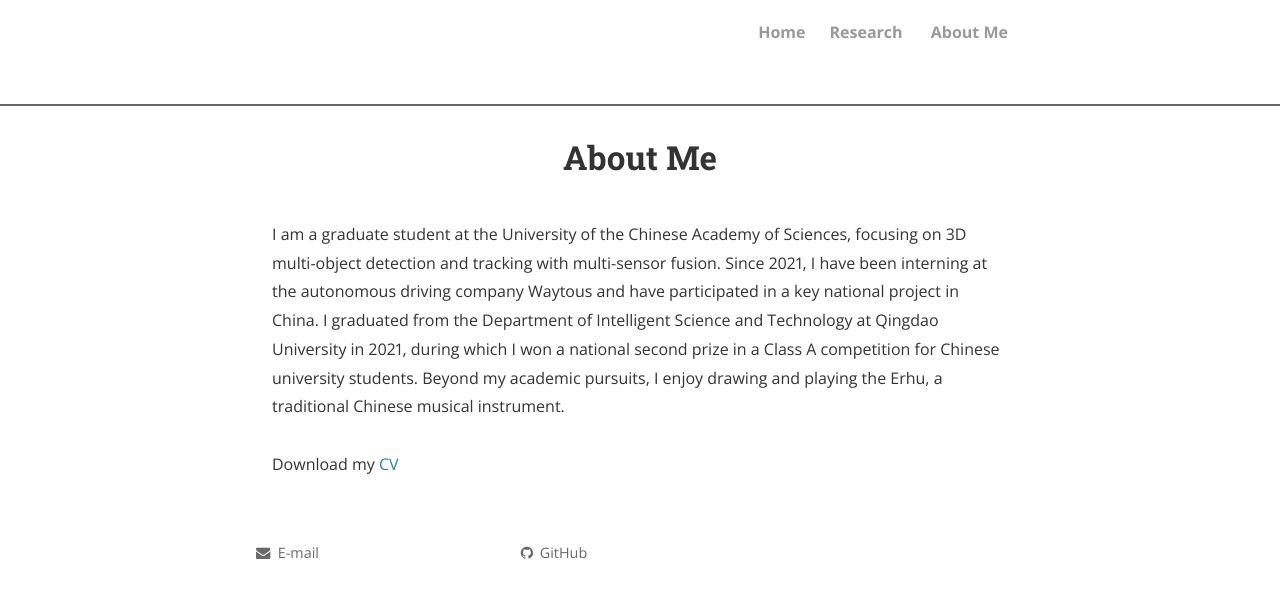
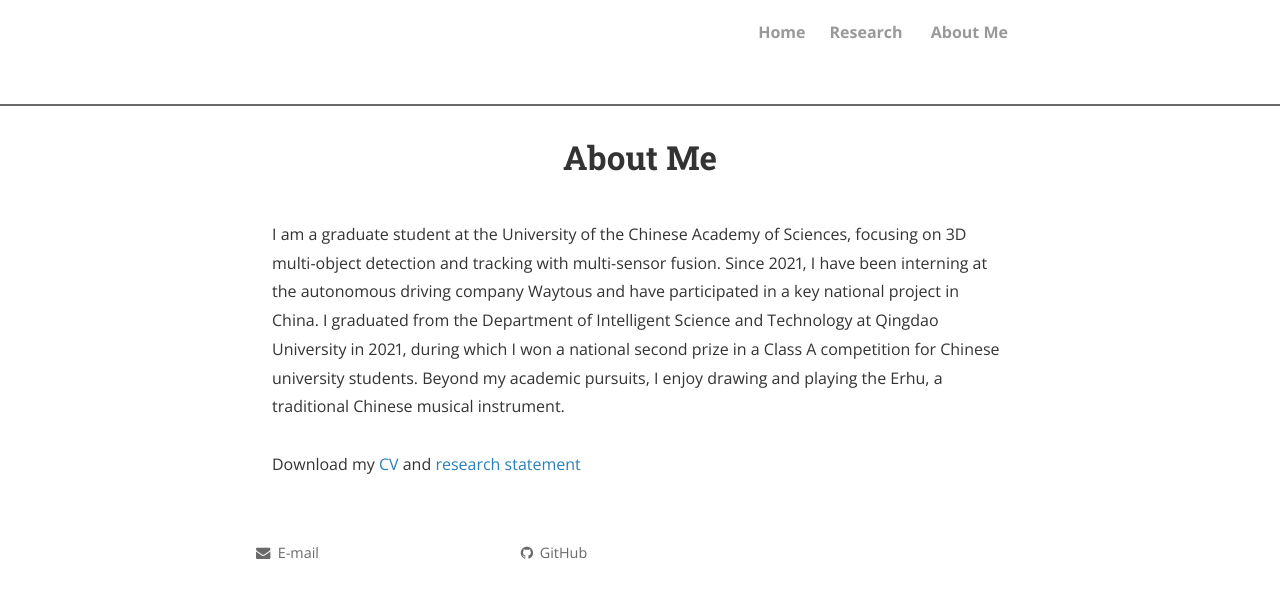
Before and after one commit to Lin3-cc/Lin3-cc.github.io, a Jekyll site: the page built from about.html, in a window 1280 px wide. Shown: the top 598 px of the page. Built offline with Jekyll 4.4.1, drawn with Linux system fonts in a browser that asks for light colours; nearby versions of some CDN libraries; comment, search, counter and statistics services are not loaded; a style sheet for code colours, icons or effects is not loaded.

Commit message:
Update about.html

```diff
--- a/about.html
+++ b/about.html
@@ -6,5 +6,5 @@ permalink: /about/
 I am a graduate student at the University of the Chinese Academy of Sciences, focusing on 3D multi-object detection and tracking with multi-sensor fusion. Since 2021, I have been interning at the autonomous driving company Waytous and have participated in a key national project in China. I graduated from the Department of Intelligent Science and Technology at Qingdao University in 2021, during which I won a national second prize in a Class A competition for Chinese university students. Beyond my academic pursuits, I enjoy drawing and playing the Erhu, a traditional Chinese musical instrument.
 <br>
 <br>
-Download my <a href="https://Lin3-cc.github.io/materials/CV.pdf" >CV</a><br>
+Download my <a href="https://Lin3-cc.github.io/materials/CV.pdf" >CV</a> and <a href="https://Lin3-cc.github.io/materials/Research_Statement.pdf" > research statement</a><br>
 <br>
```
